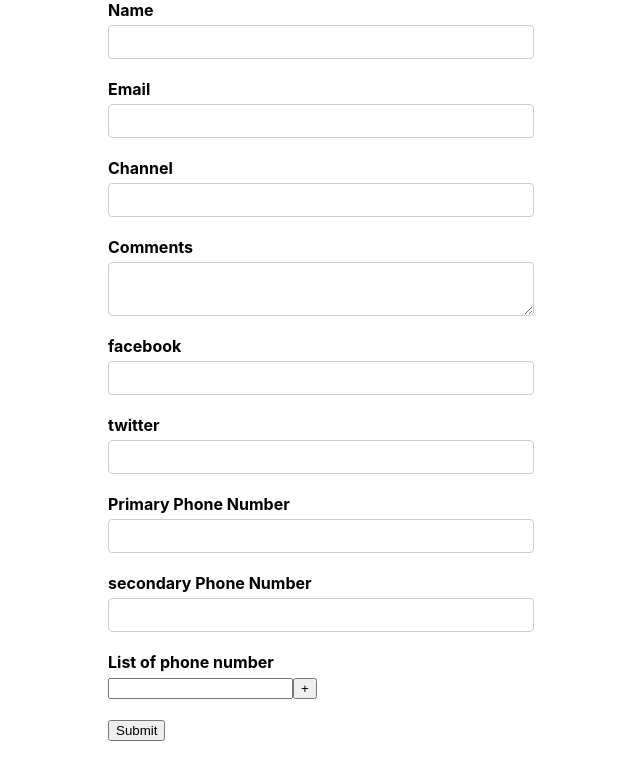
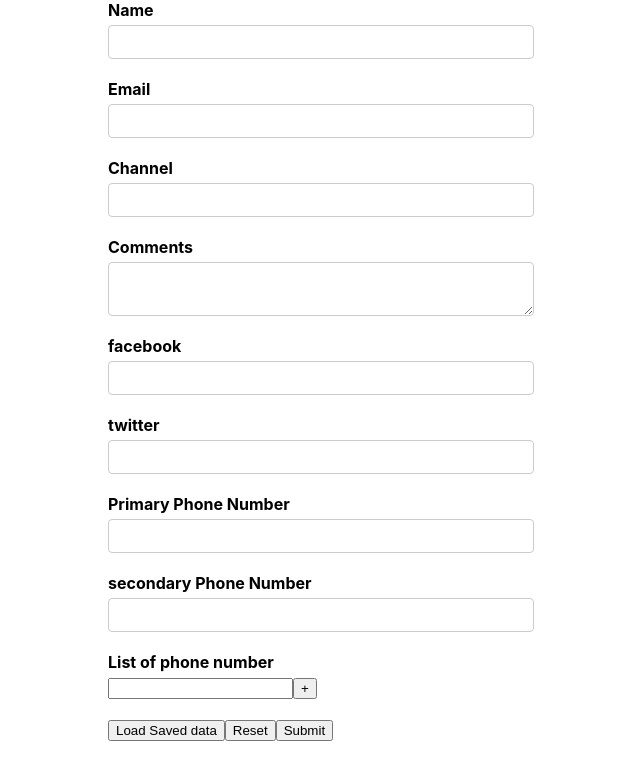
Before and after one commit to anandzambad/Formik, a React (Create React App) app: page / in a window 1280 px wide. Shown: the top 780 px of the page, without its empty margins (319-959 px from the left). Built offline with nearby package versions, Linux system fonts and the light colour scheme.

Commit message:
Save data load, form Reset functionality completed

```diff
--- a/src/componants/YoutubeForm.js
+++ b/src/componants/YoutubeForm.js
@@ -1,5 +1,5 @@
-import React from 'react'
-import { Formik, Form, Field, ErrorMessage,FieldArray } from 'formik'
+import React,{useState} from 'react'
+import { Formik, Form, Field, ErrorMessage, FieldArray } from 'formik'
 import * as Yup from 'yup'
 import TextError from './TextError'
 
@@ -12,9 +12,23 @@ const initialValues = {
         facebook: '',
         twitter: ''
     },
-    phoneNumber: ['',''],
+    phoneNumber: ['', ''],
     phNumbers: ['']
 
+}
+
+const savedValues = {
+    name: 'anand',
+    email: 'anand@gmail.com',
+    channel: 'Anand Hub',
+    comments: 'welcome to Anand Hub',
+    address: 'Yashwin Socity',
+    social: {
+        facebook: '',
+        twitter: ''
+    },
+    phoneNumber: ['', ''],
+    phNumbers: ['']
 }
 const onSubmit = values => {
     console.log('Form data', values)
@@ -24,20 +38,30 @@ const onSubmit = values => {
 const validationSchema = Yup.object({
     name: Yup.string().required('Required!'),
     email: Yup.string().email('Invalid email format').required('Required!'),
-    channel: Yup.string().required('Required!')
+    channel: Yup.string().required('Required!'),
+    comments: Yup.string().required('Required!')
 })
+
+const validateComments = value => {
+    let error
+    if (!value) {
+        error = 'Required!'
+    }
+    return error
+}
 
 
 export const YoutubeForm = () => {
 
-
+const [formValues, setFormvalues] = useState(null)
     //console.log('Visited fieled', formik.touched)
 
     return (
         <Formik
-            initialValues={initialValues}
+            initialValues={formValues || initialValues}
             validationSchema={validationSchema}
             onSubmit={onSubmit}
+            enableReinitialize
         >
             <Form>
                 <div className='form-control'><label htmlFor='name'>Name</label>
@@ -55,7 +79,8 @@ export const YoutubeForm = () => {
                     <ErrorMessage name='channel' />
                 </div>
                 <div className='form-control'> <label htmlFor='channel'>Comments</label>
-                    <Field type='text' as='textarea' id='comments' name='comments' />
+                    <Field type='text' as='textarea' id='comments' name='comments' validate={validateComments} />
+                    <ErrorMessage name='comments' component={TextError} />
                 </div>
                 <div className='form-control'><label htmlFor='facebook profile'>facebook</label>
                     <Field type='text' id='facebook' name='social.facebook' />
@@ -73,23 +98,23 @@ export const YoutubeForm = () => {
                 </div>
                 <div className='form-control'><label>List of phone number</label>
                     <FieldArray name='phNumbers'>
-                    {fildArrayProps =>{
-                        console.log('filedArrayProps',fildArrayProps)
-                        const { push, remove, form }= fildArrayProps
-                        const { values }= form
-                        const { phNumbers }=values
-                        return(
+                        {fildArrayProps => {
+                            console.log('filedArrayProps', fildArrayProps)
+                            const { push, remove, form } = fildArrayProps
+                            const { values } = form
+                            const { phNumbers } = values
+                            return (
                                 <div>
-                                { phNumbers.map((phNumber, index) => (
+                                    {phNumbers.map((phNumber, index) => (
                                         <div key={index}>
                                             <Field name={`phNumber[${index}]`} />
-                                            {index >0 && (
-                                                <button type='button' onClick={( )=> remove(index)}>
+                                            {index > 0 && (
+                                                <button type='button' onClick={() => remove(index)}>
                                                     {' '}
                                                     -{' '}
                                                 </button>
                                             )}
-                                            <button type='button' onClick={()=>push('')}>
+                                            <button type='button' onClick={() => push('')}>
                                                 {' '}
                                                 +{' '}
                                             </button>
@@ -103,7 +128,8 @@ export const YoutubeForm = () => {
                     </FieldArray>
 
                 </div>
-
+                <button type='button' onClick={()=>setFormvalues(savedValues)}>Load Saved data</button>
+                <button type='reset'>Reset</button>
                 <button type='submit'>Submit</button>
             </Form>
         </Formik>
```
Lines whose indentation alone changed are shown as unchanged.
